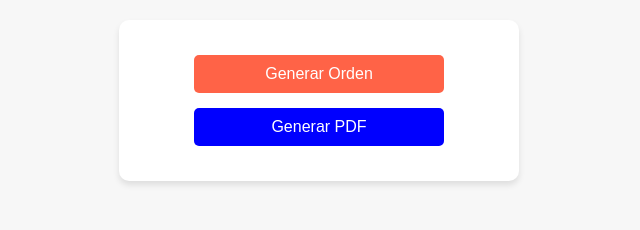
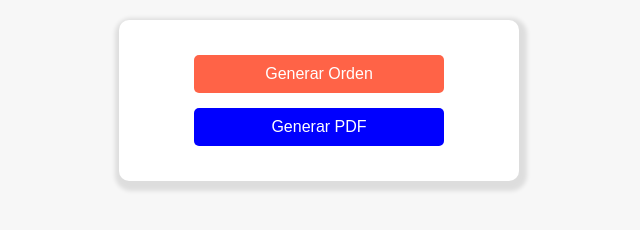
Before and after one commit to petealdgmz/GeneradorDeRecibos, a plain HTML site: page index.html in a window 1280 px wide. Shown: the full height of the page, 321-961 px from the left. Drawn offline with nearby package versions, Linux system fonts and the light colour scheme.

Commit message:
Update styles.css

```diff
--- a/styles.css
+++ b/styles.css
@@ -16,7 +16,7 @@ body {
     background-color: #fff;
     padding: 20px;
     border-radius: 10px;
-    box-shadow: 0 4px 6px rgba(0, 0, 0, 0.1);
+    box-shadow: 2px 4px 4px 6px rgba(0, 0, 0, 0.1);
     max-width: 400px;
     width: 100%;
     margin: 0 auto;
```
